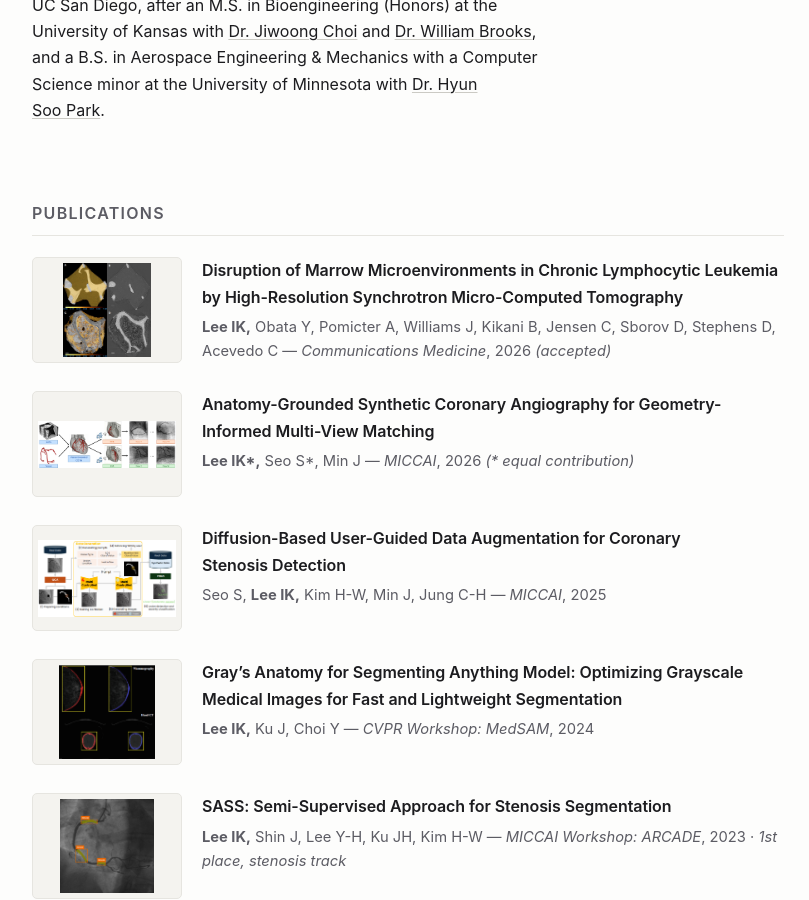
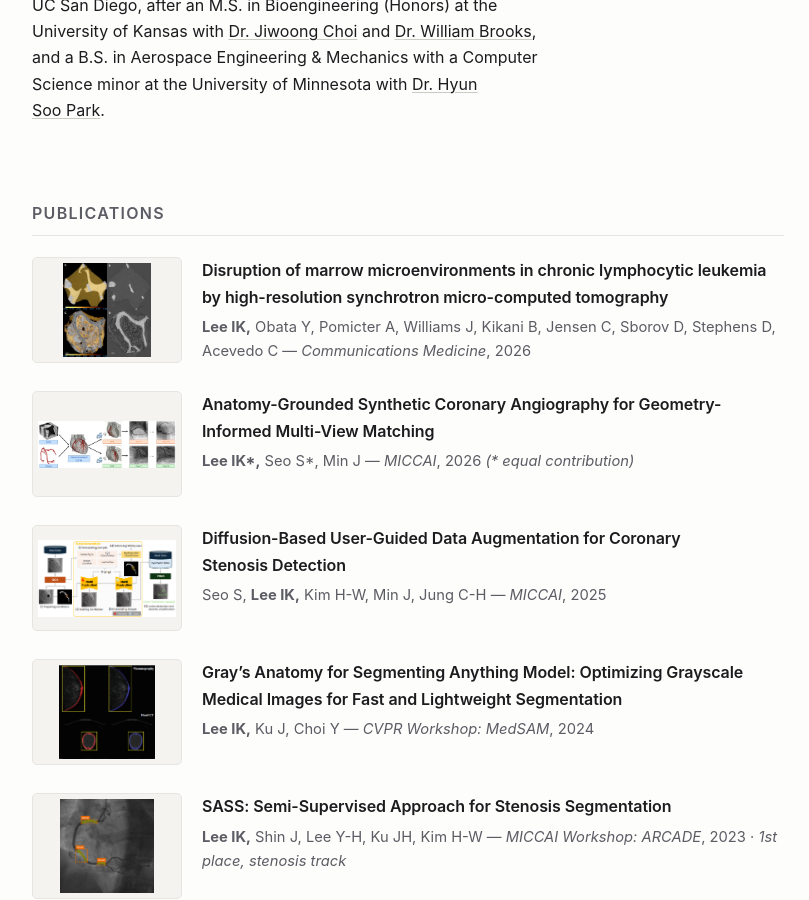
Before and after one commit to inqlee0704/inkyulee, a Jekyll site: the page built from index.md, in a window 1280 px wide and 900 px high, scrolled down 380 px. Shown: the whole window, without its empty margins (232-1041 px from the left). Built offline with Jekyll 4.4.1, drawn with Linux system fonts in a browser that asks for light colours.

Commit message:
Mark the CLL marrow paper as published
Communications Medicine published it on 2026-10-21 (10.1038/s43856-026-01945-4),
so the card now links the journal article instead of the bioRxiv preprint, uses
the published title casing, and drops the "(accepted)" qualifier.

Co-Authored-By: Claude Opus 5 (1M context) <noreply@anthropic.com>

```diff
--- a/index.md
+++ b/index.md
@@ -30,9 +30,9 @@ My research sits at the intersection of physics, medical imaging, and AI — syn
 <div class="pub">
 <div class="pub-thumb"><img src="assets/pub_cll.png" alt="" width="424" height="450" loading="lazy" decoding="async"></div>
 <div class="pub-body" markdown="1">
-[Disruption of Marrow Microenvironments in Chronic Lymphocytic Leukemia by High-Resolution Synchrotron Micro-Computed Tomography](https://www.biorxiv.org/content/10.1101/2025.10.20.683519v1.full.pdf)
+[Disruption of marrow microenvironments in chronic lymphocytic leukemia by high-resolution synchrotron micro-computed tomography](https://www.nature.com/articles/s43856-026-01945-4)
 
-**Lee IK,** Obata Y, Pomicter A, Williams J, Kikani B, Jensen C, Sborov D, Stephens D, Acevedo C — *Communications Medicine*, 2026 *(accepted)*
+**Lee IK,** Obata Y, Pomicter A, Williams J, Kikani B, Jensen C, Sborov D, Stephens D, Acevedo C — *Communications Medicine*, 2026
 </div>
 </div>
 
```
